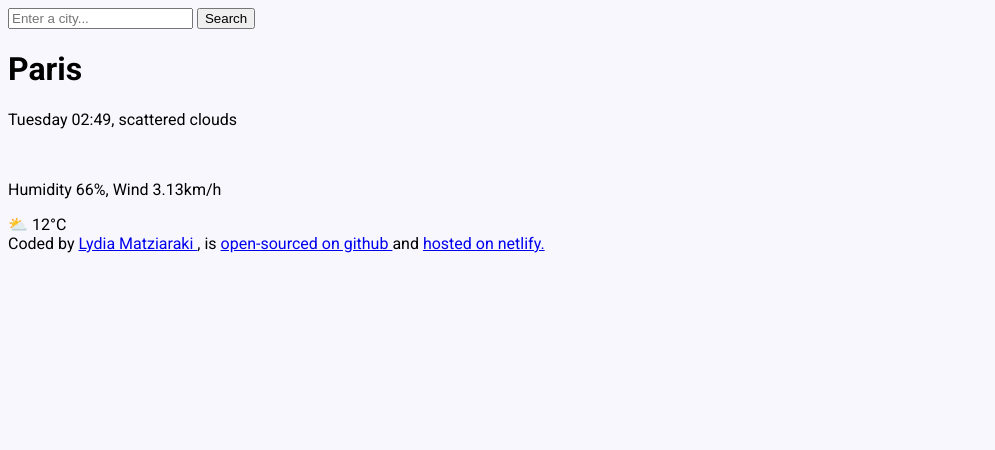
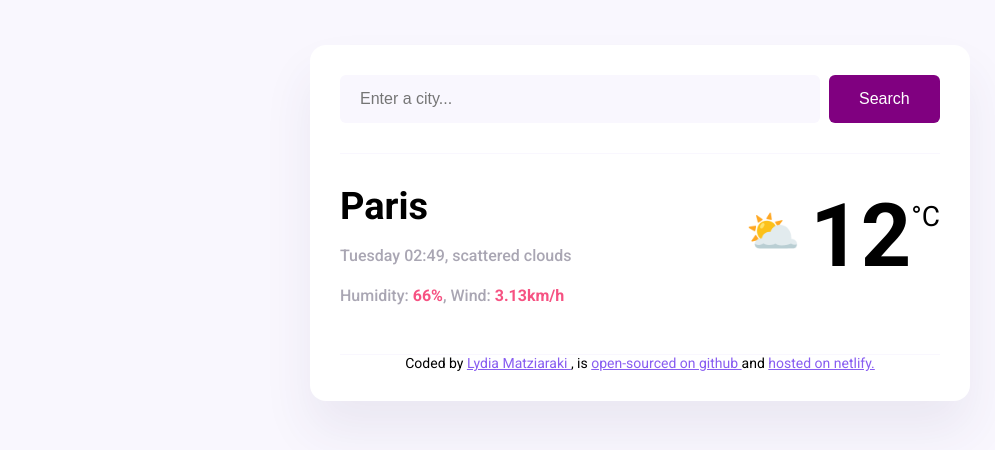
Before and after one commit to lydiamatz/My-weather-app, a plain HTML site: page index.html in a window 1280 px wide. Shown: the whole page, without its empty margins (0-995 px from the left). Drawn offline with Linux system fonts and the light colour scheme.

Commit message:
Added CSS

```diff
--- a/index.html
+++ b/index.html
@@ -16,18 +16,33 @@
   <body>
     <div class="weather-app">
       <header>
-        <form>
-          <input type="search" placeholder="Enter a city..." />
-          <input type="submit" value="Search" />
+        <form class="search-form">
+          <input
+            type="search"
+            placeholder="Enter a city..."
+            required
+            class="search-form-input"
+          />
+          <input type="submit" value="Search" class="search-form-button" />
         </form>
       </header>
       <main>
-        <h1>Paris</h1>
-        <p>Tuesday 02:49, scattered clouds</p>
-        <br />
-        <p>Humidity 66%, Wind 3.13km/h</p>
-        ⛅ 12°C
+        <div class="weather-app-data">
+          <div>
+            <h1 class="weather-app-city">Paris</h1>
+            <p class="weather-app-details">Tuesday 02:49, scattered clouds</p>
+            <p class="weather-app-details">
+              Humidity: <strong>66%</strong>, Wind: <strong>3.13km/h</strong>
+            </p>
+          </div>
+          <div class="weather-app-temperature-container">
+            <div class="weather-app-icon">⛅</div>
+            <div class="weather-app-value">12</div>
+            <div class="weather-app-unit">°C</div>
+          </div>
+        </div>
       </main>
+
       <footer>
         Coded by
         <a href="https://app.netlify.com/teams/lydiamatz/sites"
@@ -42,5 +57,6 @@
         >
       </footer>
     </div>
+    <script src="script.js"></script>
   </body>
 </html>
--- /dev/null
+++ b/script.js
@@ -0,0 +1 @@
+alert("hello world");
--- a/style.css
+++ b/style.css
@@ -1,22 +1,95 @@
 body {
   background-color: #f9f7fe;
   font-family: "Roboto", sans-serif;
-   font-optical-sizing: auto;
-  font-weight: <weight>;
-  font-style: normal;
-  font-variation-settings: "wdth" 100;
 }
+
+a {
+  color: #885df1;
 }
 
 .weather-app {
-  background: white;
   max-width: 600px;
   margin: 45px auto;
   border-radius: 10px;
   box-shadow: 0 30px 50px rgba(65, 50, 100, 0.08);
-  border-radius: 10px;
   padding: 30px;
+  border-radius: 16px;
+  background-color: white;
 }
 
-.roboto-<uniquifier > {
-  font-family: "Roboto", sans-serif;
+header {
+  border-bottom: 1px solid #f9f7fe;
+  padding: 0px 0px 30px 0px;
+}
+
+.search-form-input {
+  background-color: #f9f7fe;
+  border: none;
+  border-radius: 6px;
+  width: 80%;
+  font-size: 16px;
+  padding: 15px 20px;
+}
+
+.search-form-button {
+  background: purple;
+  padding: 15px 30px;
+  font-size: 16px;
+  border: none;
+  border-radius: 6px;
+  color: white;
+  margin-left: 5px;
+}
+
+main {
+  padding: 30px 0px;
+}
+
+.weather-app-data {
+  display: flex;
+  justify-content: space-between;
+}
+
+.weather-app-city {
+  margin: 0px;
+  font-size: 38px;
+  font-weight: 48px;
+}
+
+/* Optional: To control spacing further if needed */
+.weather-app-details {
+  font-size: 16px;
+  line-height: 24px;
+  font-weight: 500;
+  color: rgba(39, 33, 66, 0.4);
+}
+
+.weather-app-details strong {
+  color: #f65282;
+}
+.weather-app-temperature-container {
+  display: flex;
+}
+
+.weather-app-icon {
+  font-size: 44px;
+  margin-top: 22px;
+}
+
+.weather-app-value {
+  font-size: 88px;
+  font-weight: bold;
+  margin-left: 10px;
+}
+
+.weather-app-unit {
+  margin-top: 16px;
+  font-size: 28px;
+}
+
+footer {
+  border-top: 1px solid #f9f7fe;
+  text-align: center;
+  font-size: 14px;
+  font-weight: 400;
+}
```
